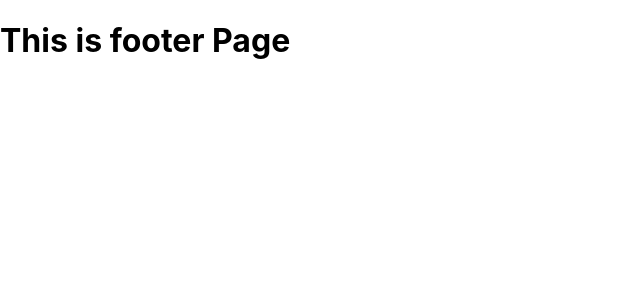
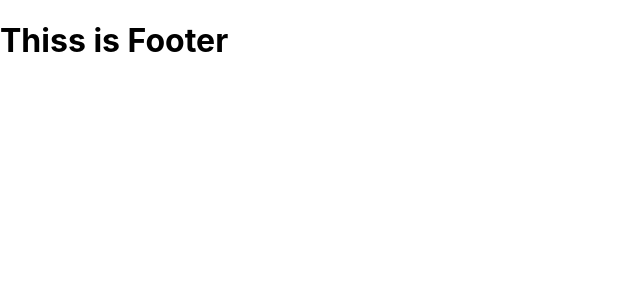
Before and after one commit to kalyankashaboina/ContributionProject, a React (Create React App) app: page / in a window 1280 px wide. Shown: the top 300 px of the page, without its empty margins (0-640 px from the left). Built offline with nearby package versions, Linux system fonts and the light colour scheme.

Commit message:
Adding footer page

```diff
--- a/src/App.js
+++ b/src/App.js
@@ -1,12 +1,13 @@
 
 import './App.css';
-import Footer from './Footer/footer';
+import Footer from './Components/Footer/footer';
+
 
 function App() {
   return (
    <>
+   <Footer/>
 
-  <Footer/>
 
    </>
   );
--- a/src/Footer/footer.js
+++ b/src/Components/Footer/footer.js
@@ -3,7 +3,7 @@ import React from 'react'
 function Footer() {
   return (
     <div>
-      <h1>This is footer Page </h1>
+      <h1>Thiss is Footer</h1>
     </div>
   )
 }
```
